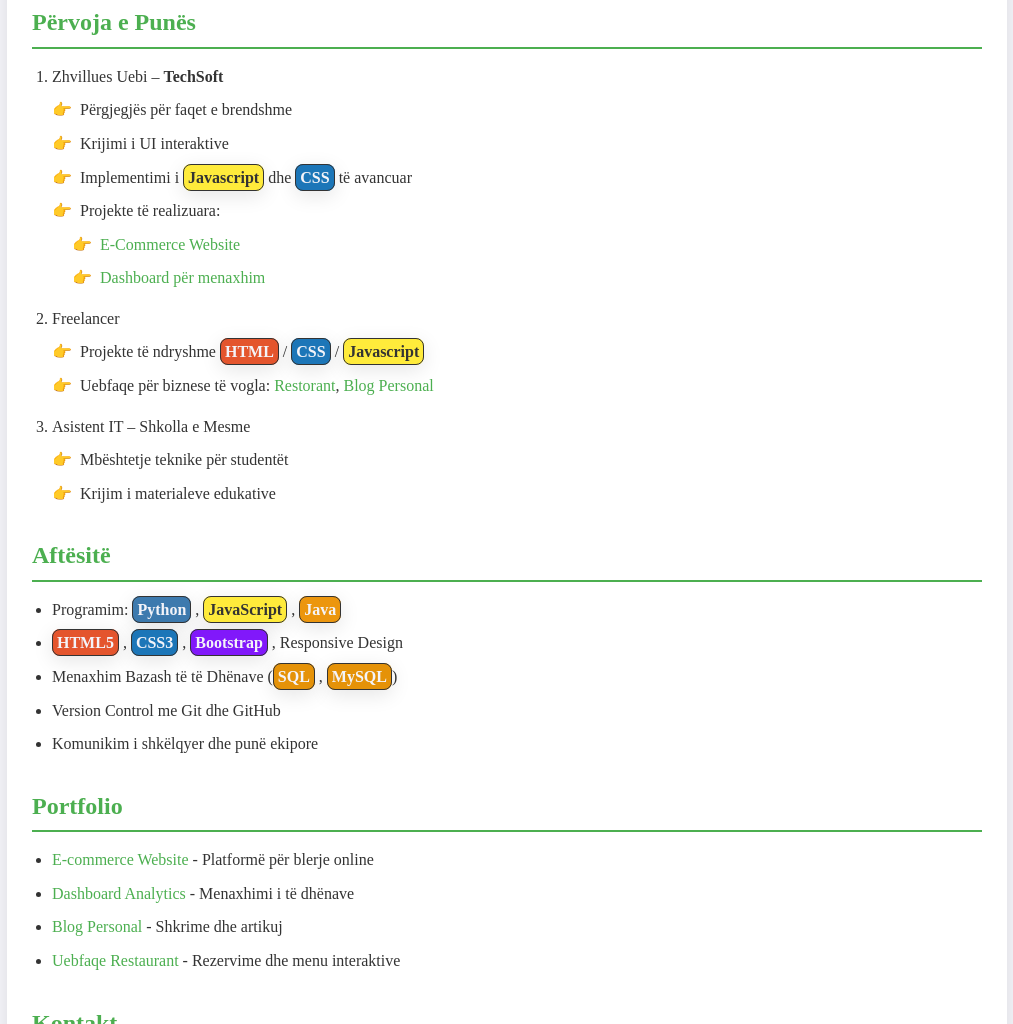
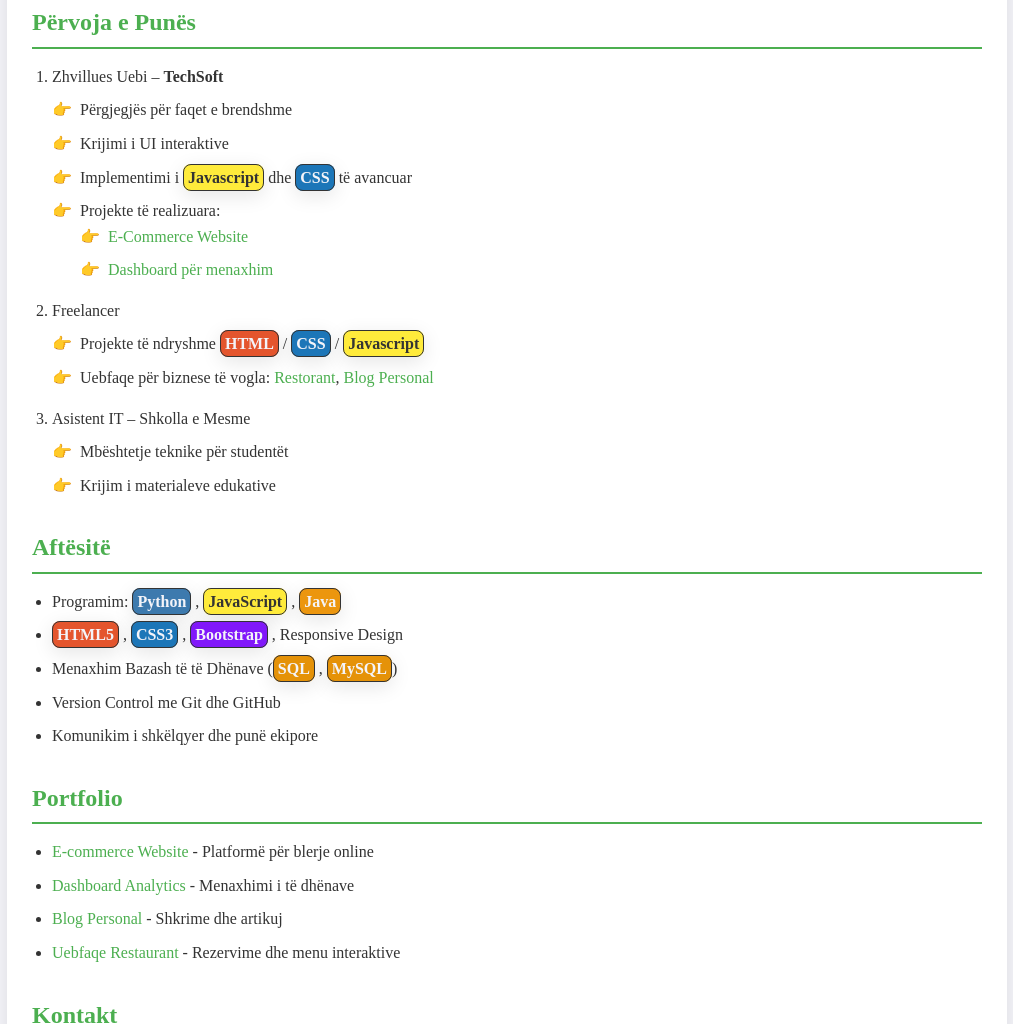
Before and after one commit to ProgramimShqip/Kursi-HTML-CSS, a plain HTML site: page tomiCV-Final/index.html in a window 1280 px wide. Shown: the part 696-1720 px from the top of the page, without its empty margins (133-1146 px from the left). Drawn offline with Linux system fonts and the light colour scheme.

Commit message:
Update index.html

```diff
--- a/tomiCV-Final/index.html
+++ b/tomiCV-Final/index.html
@@ -57,11 +57,12 @@
           <li class="bulletpointHand">Përgjegjës për faqet e brendshme</li>
           <li class="bulletpointHand">Krijimi i UI interaktive</li>
           <li class="bulletpointHand">Implementimi i <span class="gjuheProgramimi javascript">Javascript</span> dhe <span class="gjuheProgramimi css">CSS</span> të avancuar</li>
-          <li class="bulletpointHand">Projekte të realizuara:</li>
-          <ul>
-            <li class="bulletpointHand"><a href="#">E-Commerce Website</a></li>
-            <li class="bulletpointHand"><a href="#">Dashboard për menaxhim</a></li>
-          </ul>
+          <li class="bulletpointHand">Projekte të realizuara:
+            <ul>
+              <li class="bulletpointHand"><a href="#">E-Commerce Website</a></li>
+              <li class="bulletpointHand"><a href="#">Dashboard për menaxhim</a></li>
+            </ul>
+          </li>
         </ul>
         <li>Freelancer</li>
         <ul>
```
